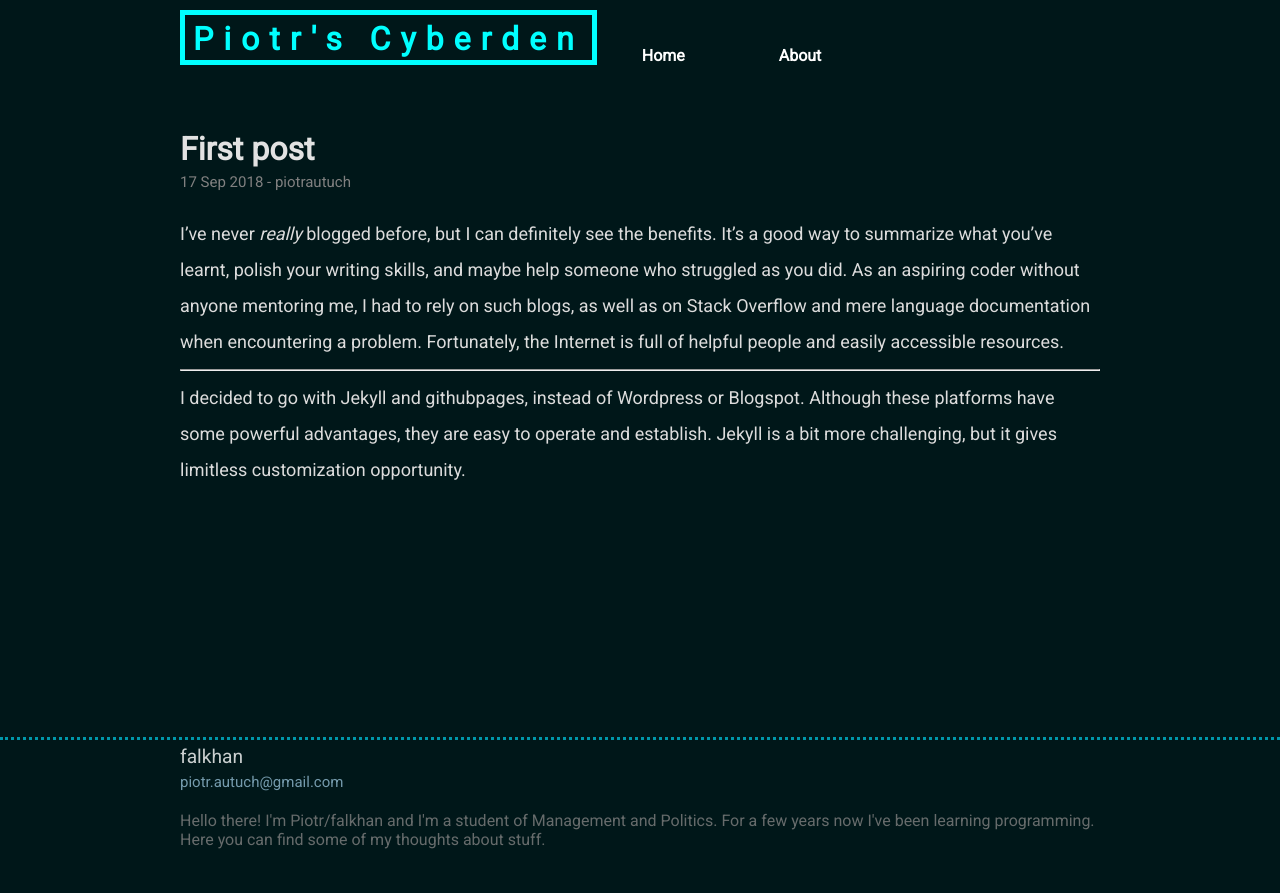
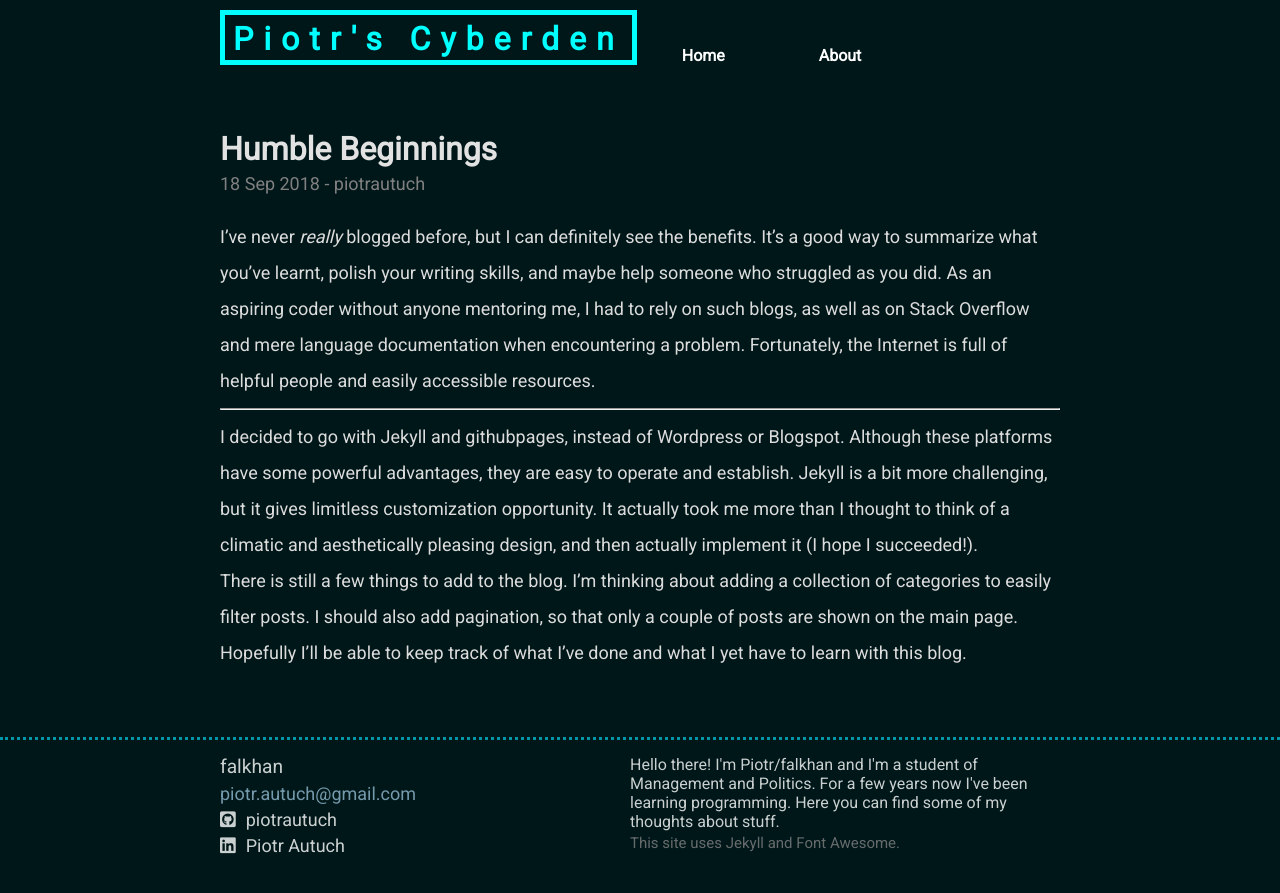
Before and after one commit to piotrautuch/piotrautuch.github.io, a Jekyll site: the page built from _posts/2018-09-17-release.markdown, in a window 1280 px wide. Shown: the top 893 px of the page. Built offline with Jekyll 4.4.1, drawn with Linux system fonts in a browser that asks for light colours; nearby versions of some CDN libraries.

Commit message:
Finish styles and add short note

```diff
--- a/_includes/footer.html
+++ b/_includes/footer.html
@@ -3,7 +3,7 @@
     <div class="footer-contents">
       <!--  <h2 class="footer-heading">{{ site.title }}</h2> -->
       <div class="footer-column footer-column-1">
-        <ul class="contacts">
+        <ul>
       <li class="author">{{ site.author | escape }}</li>
         {%- if site.email -%}
         <li>
@@ -11,12 +11,22 @@
             {{ site.email }}
           </a>
         {%- endif -%}
+        <li>
+          <i class="fab fa-github-square"></i><a href="https://www.github.com/piotrautuch">piotrautuch</a>
+        </li>
+        <li>
+          <i class="fab fa-linkedin"></i><a href="https://www.linkedin.com/in/piotr-autuch">Piotr Autuch</a>
+        </li>
+
+        <li>
+
+        </li>
       </div>
-      <div aria-label="Social media sites" class="footer-column footer-column-2">
-        {%- include social.html -%}
-      </div>
-      <div aria-role="Blog Description" class="footer-column footer-column-3">
+      <div  aria-role="Blog Description" class="footer-column footer-column-2">
         <p>{{ site.description | escape }}</p>
+        <small>
+          This site uses Jekyll and Font Awesome.
+        </small>
       </div>
     </div>
   </div>
--- a/_includes/head.html
+++ b/_includes/head.html
@@ -4,7 +4,7 @@
   <meta name="viewport" content="width=device-width, initial-scale=1">
   <title>{{ page.title }}</title>
   <link rel="stylesheet" href="/assets/css/styles.css">
-
+  <link rel="stylesheet" href="https://use.fontawesome.com/releases/v5.3.1/css/all.css" integrity="sha384-mzrmE5qonljUremFsqc01SB46JvROS7bZs3IO2EmfFsd15uHvIt+Y8vEf7N7fWAU" crossorigin="anonymous">
   <!-- Global site tag (gtag.js) - Google Analytics -->
   <script async src="https://www.googletagmanager.com/gtag/js?id=UA-125856556-1"></script>
   <script>
--- a/_includes/social.html
+++ b/_includes/social.html
@@ -0,0 +1,10 @@
+<ul>
+  <li>
+    <i class="fab fa-github-square"></i><a href="https://www.github.com/piotrautuch">piotrautuch</a>
+  </li>
+  <li>
+    <i class="fab fa-linkedin"></i><a href="https://www.linkedin.com/in/piotr-autuch">Piotr Autuch</a>
+  </li>
+
+
+</ul>
--- a/_posts/2018-09-17-release.markdown
+++ b/_posts/2018-09-17-release.markdown
@@ -1,13 +1,18 @@
 ---
 layout: post
-title:  "First post"
-date:   2018-09-17 13:09:54 +0200
+title:  "Humble Beginnings"
+date:   2018-09-18 22:09:54 +0200
 categories: meta jekyll
 author: piotrautuch
 ---
+
 I've never *really* blogged before, but I can definitely see the benefits. It's a good way to summarize what you've learnt, polish your writing skills, and maybe help someone who struggled as you did.
 As an aspiring coder without anyone mentoring me, I had to rely on such blogs, as well as on Stack Overflow and mere language documentation when encountering a problem. Fortunately, the Internet is full of helpful people and easily accessible resources.
 
 ***
 
-I decided to go with Jekyll and githubpages, instead of Wordpress or Blogspot. Although these platforms have some powerful advantages, they are easy to operate and establish. Jekyll is a bit more challenging, but it gives limitless customization opportunity.
+I decided to go with Jekyll and githubpages, instead of Wordpress or Blogspot. Although these platforms have some powerful advantages, they are easy to operate and establish. Jekyll is a bit more challenging, but it gives limitless customization opportunity. It actually took me more than I thought to think of a climatic and aesthetically pleasing design, and then actually implement it (I hope I succeeded!).
+
+There is still a few things to add to the blog. I'm thinking about adding a collection of categories to easily filter posts. I should also add pagination, so that only a couple of posts are shown on the main page.
+
+Hopefully I'll be able to keep track of what I've done and what I yet have to learn with this blog.
--- a/_sass/main.scss
+++ b/_sass/main.scss
@@ -34,7 +34,9 @@ h2{
 ul {
   list-style: none;
 }
-
+small{
+  color: grey;
+}
 //------------------------------------
 // * Body * //
 body {
@@ -209,6 +211,15 @@ footer{
   right: 0;
 //  background-color: $primary-color;
   color: #fdfdfd;
+
+  a{
+    color:white;
+  }
+
+  i{
+    padding-right: 10px;
+  }
+
   li {
     margin: 5px 0;
   }
@@ -233,27 +244,34 @@ footer{
 
 .footer-column{
   float: left;
-  margin-bottom: 15px;
+  margin:10px 0;
 }
 .footer-column-1{
-  width: calc(50% - (30px/2));
+  width: calc(50% - (20px/2));
 }
 .footer-column-2{
-  width: calc(50% - (30px/2));
-}
-.footer-column-3{
-  width: 100%;
-  font-size: 1rem;
-  color: grey;
+  width: calc(50% - (20px/2));
+
+  p{
+    font-size: 1rem;
+    margin-top:5px;
+  }
+
 }
 
 
 // **** LARGER SCREEEN
+@media screen and (min-width: 800px){
+  body{
+    font-size: 16px;
+  }
 
-@media screen and (min-width: 1000px){
+}
+@media screen and (min-width: 1040px){
   body{
     position:inherit;
     padding-bottom:0px;
+    font-size: 18px;
   }
   nav{
     a {
@@ -262,8 +280,8 @@ footer{
   }
 
   .wrapper{
-    padding: 0 180px;
-    max-width: calc(100%-360px);
+    padding: 0 220px;
+    max-width: 1040px;
     margin: 0 auto;
   }
 
```
Also changed, not shown: other parts of _includes/head.html (+0 -3 lines).
